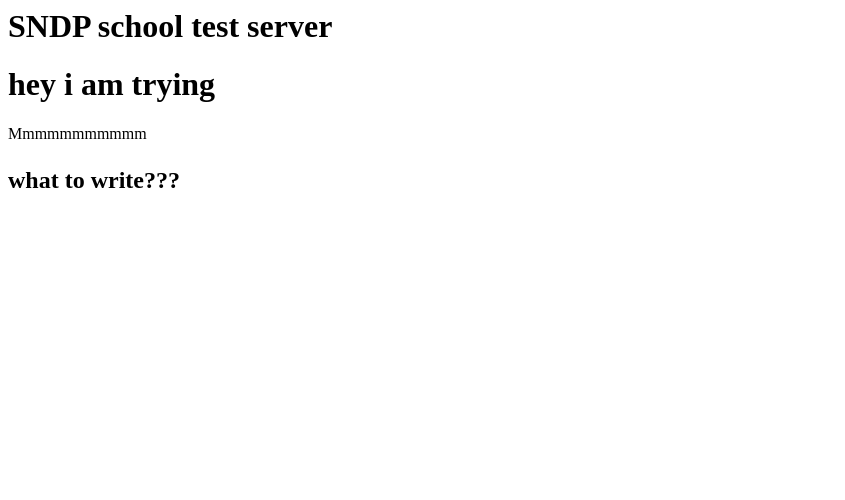
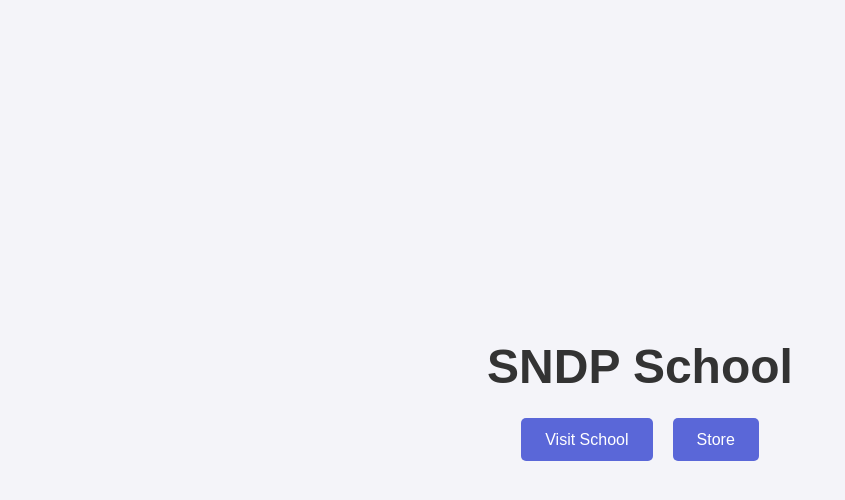
Before and after one commit to Tom-eng12/Trying-to-create-a-web, a plain HTML site: page index.html in a window 1280 px wide. Shown: the whole page, without its empty margins (0-845 px from the left). Drawn offline with Linux system fonts and the light colour scheme.

Commit message:
Update index.html

```diff
--- a/index.html
+++ b/index.html
@@ -1,16 +1,84 @@
-<html>
-    <h1>
-        SNDP school test server
-    </h1>
-    <body>
-        <h1> hey i am trying</h1>
-        <p>
-            Mmmmmmmmmmm
-        </p>
-        <h2>
-            <p> what to write???
+<!DOCTYPE html>
+<html lang="en">
+<head>
+  <meta charset="UTF-8">
+  <meta name="viewport" content="width=device-width, initial-scale=1.0">
+  <title>SNDP School</title>
+  <style>
+    /* Basic reset */
+    * {
+      margin: 0;
+      padding: 0;
+      box-sizing: border-box;
+    }
 
-            </p>
-        </h2>
-    </body>
+    /* Set the body and center content */
+    body {
+      display: flex;
+      justify-content: center;
+      align-items: center;
+      height: 100vh;
+      font-family: Arial, sans-serif;
+      color: #333;
+      background-color: #f4f4f9;
+    }
+
+    /* Container styling */
+    .container {
+      text-align: center;
+      animation: fadeIn 1s ease-in-out;
+    }
+
+    /* Title styling */
+    h1 {
+      font-size: 3rem;
+      color: #333;
+      margin-bottom: 1.5rem;
+      animation: slideIn 1.2s ease-in-out;
+    }
+
+    /* Button styling */
+    .button-container {
+      display: flex;
+      gap: 20px;
+      justify-content: center;
+      margin-top: 20px;
+    }
+
+    button {
+      padding: 0.8rem 1.5rem;
+      font-size: 1rem;
+      color: #fff;
+      background-color: #5a67d8;
+      border: none;
+      border-radius: 5px;
+      cursor: pointer;
+      transition: background-color 0.3s ease;
+    }
+
+    button:hover {
+      background-color: #4c51bf;
+    }
+
+    /* Animation keyframes */
+    @keyframes fadeIn {
+      from { opacity: 0; }
+      to { opacity: 1; }
+    }
+
+    @keyframes slideIn {
+      from { transform: translateY(-20px); opacity: 0; }
+      to { transform: translateY(0); opacity: 1; }
+    }
+  </style>
+</head>
+<body>
+  <div class="container">
+    <h1>SNDP School</h1>
+    <div class="button-container">
+      <button onclick="window.location.href='#'">Visit School</button>
+      <button onclick="window.location.href='#'">Store</button>
+    </div>
+  </div>
+</body>
 </html>
```
